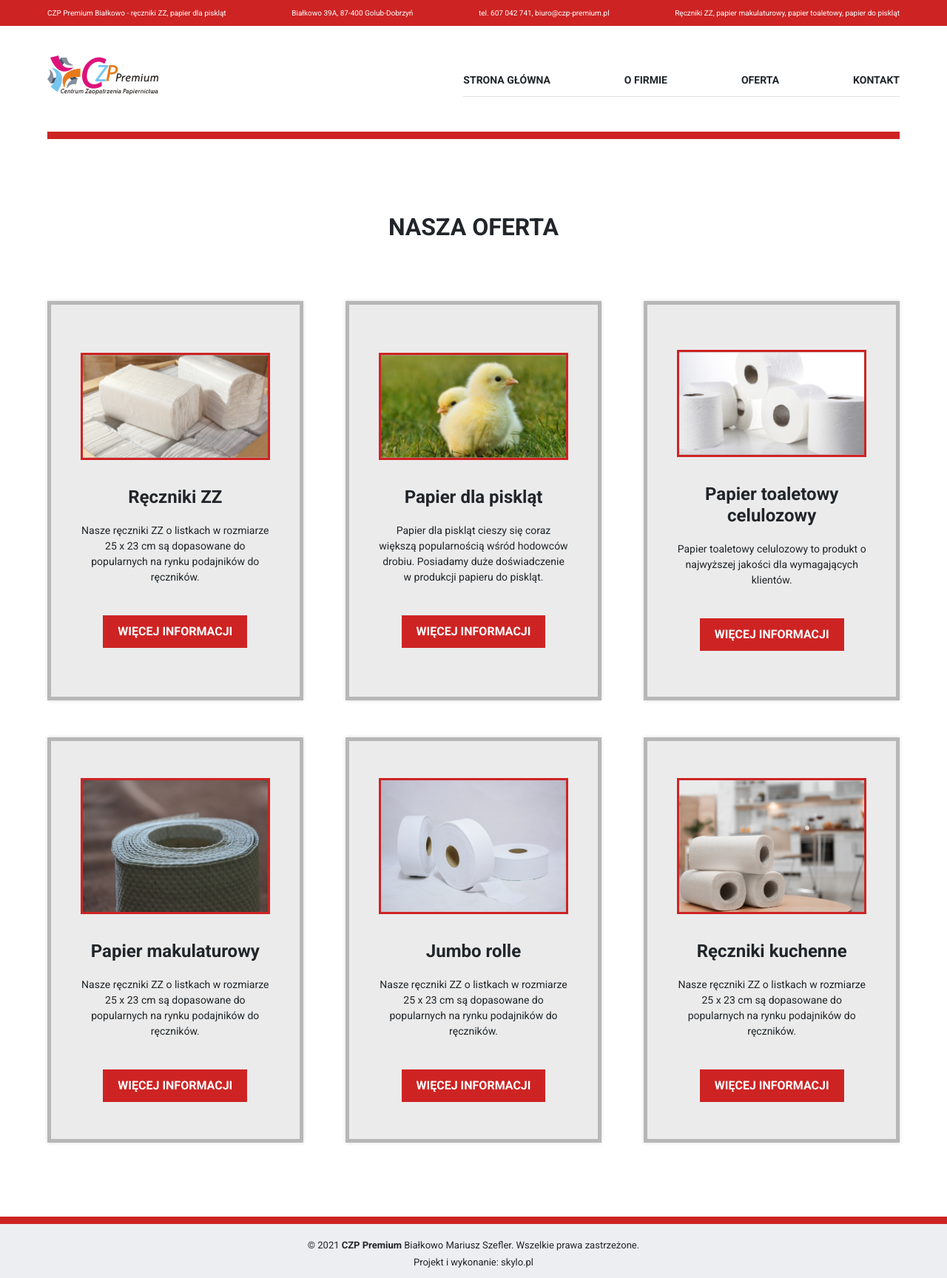
After one commit to Sa1m0n31/czp-premium, a PHP site: page /oferta.html in a window 1280 px wide. The commit adds this page. Shown: the whole page at 74% size. Run offline with PHP 8.4, Linux system fonts and the light colour scheme.

Commit message:
Add offer page

```diff
--- a/index.html
+++ b/index.html
@@ -27,7 +27,7 @@
         </h3>
     </header>
     <menu class="topMenu">
-        <a class="topMenu__logo" href="#">
+        <a class="topMenu__logo" href="./index.html">
             <img class="topMenu__logo__img" src="./img/czp-logo.png" alt="czp-bialkowo" />
         </a>
 
@@ -43,7 +43,7 @@
                 </a>
             </li>
             <li class="topMenu__list__item">
-                <a class="topMenu__list__link" href="#">
+                <a class="topMenu__list__link" href="./oferta.html">
                     Oferta
                 </a>
             </li>
--- a/mobile.css
+++ b/mobile.css
@@ -21,6 +21,10 @@
     .landing__content__subheader {
         font-size: 22px;
     }
+
+    .offerContent__item {
+        width: 30%;
+    }
 }
 
 @media(max-width: 1200px) {
@@ -30,6 +34,11 @@
 
     .section__text {
         font-size: 14px;
+    }
+
+    .offerContent__item {
+        width: 32%;
+        padding: 20px;
     }
 }
 
@@ -68,6 +77,10 @@
 
     .topMenu__list__link {
         padding: 0 15px;
+    }
+
+    .offerContent__item {
+        width: 48%;
     }
 }
 
@@ -221,6 +234,28 @@
     .topMenu__list__item:hover {
         border-bottom: none;
     }
+
+    .pageHeader {
+        font-size: 22px;
+        margin: 80px 0 40px;
+    }
+
+    .page {
+        border-top: none;
+    }
+
+    .offerContent__item {
+        width: 100%;
+        min-height: 0;
+    }
+
+    .offerContent__item__header {
+        font-size: 18px;
+    }
+
+    .offerContent__item__btn {
+        font-size: 14px;
+    }
 }
 
 @media(max-width: 576px) {
--- /dev/null
+++ b/oferta.html
@@ -0,0 +1,204 @@
+<!DOCTYPE html>
+<html lang="en">
+<head>
+    <meta charset="UTF-8">
+    <title>Oferta</title>
+    <!-- Bootstrap CSS -->
+    <link href="https://cdn.jsdelivr.net/npm/bootstrap@5.0.2/dist/css/bootstrap.min.css" rel="stylesheet" integrity="sha384-EVSTQN3/azprG1Anm3QDgpJLIm9Nao0Yz1ztcQTwFspd3yD65VohhpuuCOmLASjC" crossorigin="anonymous">
+    <!-- CSS -->
+    <link rel="stylesheet" href="./style.css" />
+    <link rel="stylesheet" href="./mobile.css" />
+</head>
+<body>
+<div class="container-fluid">
+    <!-- HEADER -->
+    <header class="topBar d-none d-md-flex">
+        <h3 class="topBar__header">
+            CZP Premium Białkowo - ręczniki ZZ, papier dla piskląt
+        </h3>
+        <h3 class="topBar__header d-none d-xl-block">
+            Białkowo 39A, 87-400 Golub-Dobrzyń
+        </h3>
+        <h3 class="topBar__header d-none d-lg-block">
+            tel. 607 042 741, biuro@czp-premium.pl
+        </h3>
+        <h3 class="topBar__header">
+            Ręczniki ZZ, papier makulaturowy, papier toaletowy, papier do piskląt
+        </h3>
+    </header>
+    <menu class="topMenu">
+        <a class="topMenu__logo" href="./index.html">
+            <img class="topMenu__logo__img" src="./img/czp-logo.png" alt="czp-bialkowo" />
+        </a>
+
+        <ul class="topMenu__list d-none d-md-flex">
+            <li class="topMenu__list__item">
+                <a class="topMenu__list__link" href="#">
+                    Strona główna
+                </a>
+            </li>
+            <li class="topMenu__list__item">
+                <a class="topMenu__list__link" href="#o-firmie">
+                    O firmie
+                </a>
+            </li>
+            <li class="topMenu__list__item">
+                <a class="topMenu__list__link" href="./oferta.html">
+                    Oferta
+                </a>
+            </li>
+            <li class="topMenu__list__item">
+                <a class="topMenu__list__link" href="#">
+                    Kontakt
+                </a>
+            </li>
+        </ul>
+
+        <menu class="topMenu__mobileMenu d-md-none">
+            <button class="topMenu__mobileMenu__close" onclick="closeMenu()">
+                <img class="topMenu__mobileMenu__close__img" src="./img/close.png" alt="zamknij" />
+            </button>
+
+            <a class="topMenu__mobileMenu__logo" href="#">
+                <img class="topMenu__mobileMenu__logo__img" src="./img/czp-logo.png" alt="logo" />
+            </a>
+            <ul class="topMenu__mobileMenu__list">
+                <li class="topMenu__list__item">
+                    <a class="topMenu__list__link" href="#">
+                        Strona główna
+                    </a>
+                </li>
+                <li class="topMenu__list__item">
+                    <a class="topMenu__list__link" href="#o-firmie">
+                        O firmie
+                    </a>
+                </li>
+                <li class="topMenu__list__item">
+                    <a class="topMenu__list__link" href="#">
+                        Oferta
+                    </a>
+                </li>
+                <li class="topMenu__list__item">
+                    <a class="topMenu__list__link" href="#">
+                        Kontakt
+                    </a>
+                </li>
+            </ul>
+        </menu>
+
+        <button class="topMenu__btn d-block d-md-none" onclick="openMenu()">
+            <img class="topMenu__btn__img" src="./img/menu.png" alt="menu" />
+        </button>
+    </menu>
+
+
+    <!-- PAGE -->
+    <main class="page page--offer">
+        <h1 class="pageHeader">
+            Nasza oferta
+        </h1>
+
+        <main class="offerContent">
+            <a class="offerContent__item" href="./reczniki-zz">
+                <figure class="offerContent__item__imgWrapper">
+                    <img class="offerContent__item__img" src="./img/reczniki_zz.png" alt="reczniki-zz" />
+                </figure>
+                <h2 class="offerContent__item__header">
+                    Ręczniki ZZ
+                </h2>
+                <p class="offerContent__item__text">
+                    Nasze ręczniki ZZ o listkach w rozmiarze 25 x 23 cm są dopasowane do popularnych na rynku podajników do ręczników.
+                </p>
+                <button class="button offerContent__item__btn">
+                    Więcej informacji
+                </button>
+            </a>
+
+            <a class="offerContent__item" href="./papier-dla-pisklat.html">
+                <figure class="offerContent__item__imgWrapper">
+                    <img class="offerContent__item__img" src="./img/papier_dla_pisklat.png" alt="papier-dla-pisklat" />
+                </figure>
+                <h2 class="offerContent__item__header">
+                    Papier dla piskląt
+                </h2>
+                <p class="offerContent__item__text">
+                    Papier dla piskląt cieszy się coraz większą popularnością wśród hodowców drobiu. Posiadamy duże doświadczenie w produkcji papieru do piskląt.
+                </p>
+                <button class="button offerContent__item__btn">
+                    Więcej informacji
+                </button>
+            </a>
+
+            <a class="offerContent__item">
+                <figure class="offerContent__item__imgWrapper">
+                    <img class="offerContent__item__img" src="./img/papier_toaletowy.png" alt="papier-toaletowy" />
+                </figure>
+                <h2 class="offerContent__item__header">
+                    Papier toaletowy celulozowy
+                </h2>
+                <p class="offerContent__item__text">
+                    Papier toaletowy celulozowy to produkt o najwyższej jakości dla wymagających klientów.
+                </p>
+                <button class="button offerContent__item__btn">
+                    Więcej informacji
+                </button>
+            </a>
+
+            <a class="offerContent__item">
+                <figure class="offerContent__item__imgWrapper">
+                    <img class="offerContent__item__img" src="./img/papier-makulatura.png" alt="papier-makulaturowy" />
+                </figure>
+                <h2 class="offerContent__item__header">
+                    Papier makulaturowy
+                </h2>
+                <p class="offerContent__item__text">
+                    Nasze ręczniki ZZ o listkach w rozmiarze 25 x 23 cm są dopasowane do popularnych na rynku podajników do ręczników.
+                </p>
+                <button class="button offerContent__item__btn">
+                    Więcej informacji
+                </button>
+            </a>
+
+            <a class="offerContent__item">
+                <figure class="offerContent__item__imgWrapper">
+                    <img class="offerContent__item__img" src="./img/jumbo-rolle.png" alt="jumbo-rolle" />
+                </figure>
+                <h2 class="offerContent__item__header">
+                    Jumbo rolle
+                </h2>
+                <p class="offerContent__item__text">
+                    Nasze ręczniki ZZ o listkach w rozmiarze 25 x 23 cm są dopasowane do popularnych na rynku podajników do ręczników.
+                </p>
+                <button class="button offerContent__item__btn">
+                    Więcej informacji
+                </button>
+            </a>
+
+            <a class="offerContent__item">
+                <figure class="offerContent__item__imgWrapper">
+                    <img class="offerContent__item__img" src="./img/reczniki-kuchenne.png" alt="reczniki-kuchenne" />
+                </figure>
+                <h2 class="offerContent__item__header">
+                    Ręczniki kuchenne
+                </h2>
+                <p class="offerContent__item__text">
+                    Nasze ręczniki ZZ o listkach w rozmiarze 25 x 23 cm są dopasowane do popularnych na rynku podajników do ręczników.
+                </p>
+                <button class="button offerContent__item__btn">
+                    Więcej informacji
+                </button>
+            </a>
+        </main>
+    </main>
+
+
+    <footer class="footer">
+        <h5 class="footer__caption mt-3">
+            &copy; 2021 <b>CZP Premium</b> Białkowo Mariusz Szefler. Wszelkie prawa zastrzeżone.
+        </h5>
+        <h5 class="footer__caption">
+            Projekt i wykonanie: <a href="https://skylo.pl">skylo.pl</a>
+        </h5>
+    </footer>
+</body>
+</html>
--- a/style.css
+++ b/style.css
@@ -2,7 +2,7 @@
 @import url('https://fonts.googleapis.com/css2?family=Roboto:wght@400;700&display=swap');
 
 :root {
-    --padding: 0 clamp(5vw, calc((100vw - 1600px) / 2), 1000px);
+    --padding: 0 clamp(5vw, calc((100vw - 1500px) / 2), 1000px);
 }
 
 * {
@@ -16,9 +16,9 @@ html {
     scroll-behavior: smooth;
 }
 
-a {
+a, a:hover, a:active, a:focus {
     text-decoration: none;
-    color: inherit;
+    color: inherit !important;
     cursor: pointer;
     transition: .4s all ease-in-out;
 }
@@ -258,7 +258,7 @@ ul {
 }
 
 .form {
-    width: 700px;
+    width: 500px;
     margin: 90px auto;
 }
 
@@ -267,8 +267,8 @@ ul {
     display: flex;
     justify-content: space-between;
     align-items: center;
-    border: 5px solid #CE2323;
-    padding: 15px;
+    border: 2px solid #CE2323;
+    padding: 10px 15px;
     margin-bottom: 20px;
 }
 
@@ -344,3 +344,78 @@ ul {
     font-size: 13px;
     text-align: center;
 }
+
+/* Page */
+.page {
+    margin: var(--padding);
+    margin-top: 50px !important;
+    border-top: 10px solid #CE2323;
+}
+
+.pageHeader {
+    margin: 100px 0 80px;
+    text-align: center;
+    font-size: 32px;
+    font-weight: 700;
+    text-transform: uppercase;
+}
+
+/* Offer */
+.offerContent {
+    display: flex;
+    flex-wrap: wrap;
+    justify-content: space-between;
+    align-items: flex-start;
+}
+
+.offerContent__item {
+    width: 27%;
+    margin-bottom: 50px;
+    padding: 50px 40px;
+    display: flex;
+    flex-direction: column;
+    justify-content: center;
+    align-items: center;
+    background: #EBEBEB;
+    border: 5px solid #B7B7B7;
+    min-height: 540px;
+    box-shadow: 0px 0px 5px #00000026;
+}
+
+.offerContent__item__imgWrapper {
+    width: 100%;
+    max-height: 250px;
+    overflow: hidden;
+    border: 3px solid #CE2323;
+}
+
+.offerContent__item__img {
+    width: 100%;
+    transform: scale(1.03);
+    transition: .4s all ease-in-out;
+}
+
+.offerContent__item__header {
+    font-weight: 700;
+    font-size: 24px;
+    margin: 20px 0;
+    text-align: center;
+}
+
+.offerContent__item__text {
+    text-align: center;
+    font-size: 14px;
+}
+
+.offerContent__item__btn {
+    background: #CE2323;
+    color: #fff;
+    padding: 10px 20px;
+    text-transform: uppercase;
+    font-weight: 700;
+    margin-top: 25px;
+}
+
+.offerContent__item:hover .offerContent__item__img {
+    transform: scale(1.2);
+}
```
Also changed, not shown: img/jumbo-rolle.png (added), img/papier-makulatura.png (added), img/reczniki-kuchenne.png (added).
